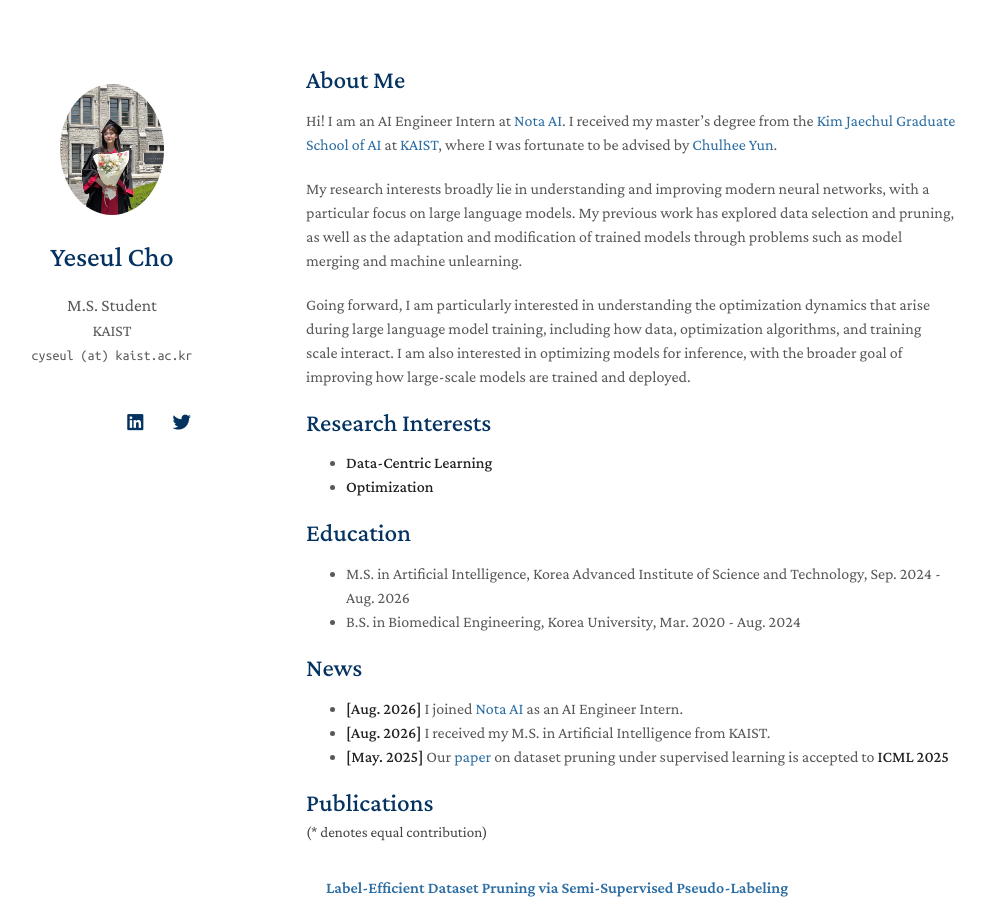
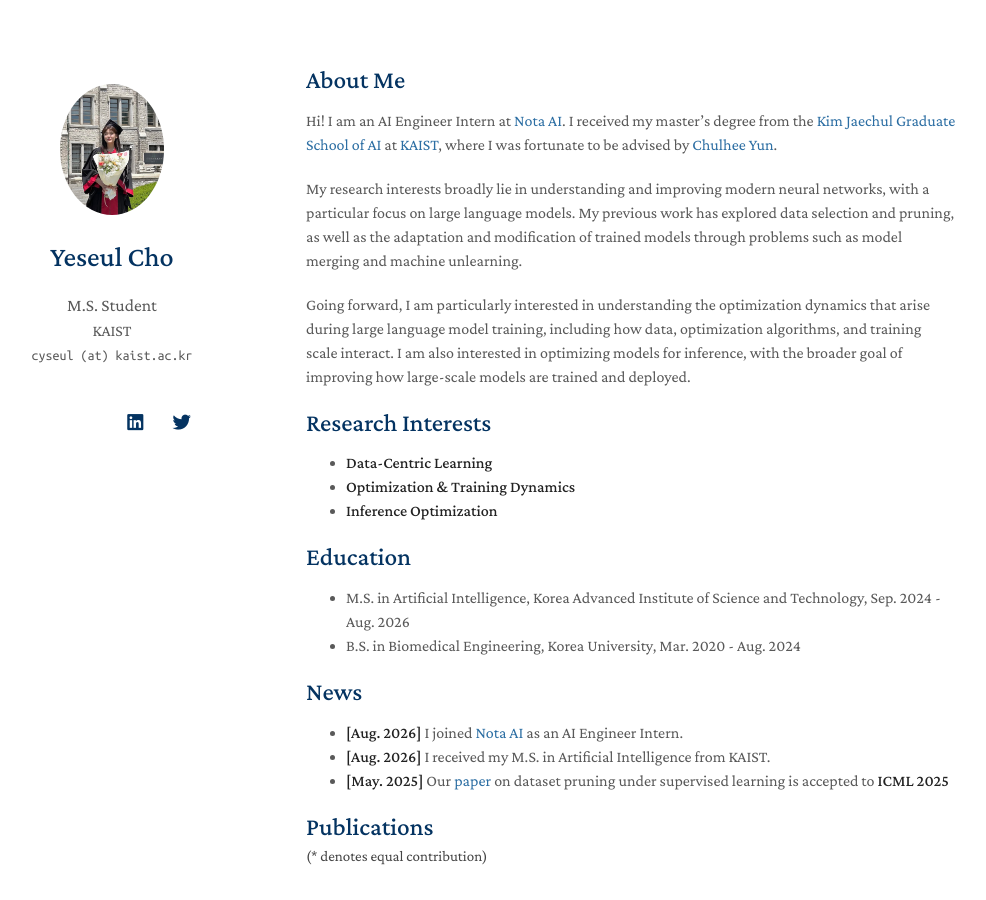
Before and after one commit to cyseul/cyseul.github.io, a Jekyll site: the page built from index.md, in a window 1280 px wide and 900 px high. Shown: the whole window, without its empty margins (164-1150 px from the left). Built offline with Jekyll 4.4.1, drawn with Linux system fonts in a browser that asks for light colours; nearby versions of some CDN libraries; a style sheet for code colours, icons or effects is not loaded; our own code applies the rules of GitHub Pages for plain Markdown files.

Commit message:
26.09.19 update
Expand Research Interests with training dynamics and inference optimization

Co-Authored-By: Claude Opus 5 (1M context) <noreply@anthropic.com>

```diff
--- a/index.md
+++ b/index.md
@@ -13,7 +13,8 @@ Going forward, I am particularly interested in understanding the optimization dy
 ## Research Interests
 
 * **Data-Centric Learning**
-* **Optimization**
+* **Optimization & Training Dynamics**
+* **Inference Optimization**
 
 
 ## Education
```
